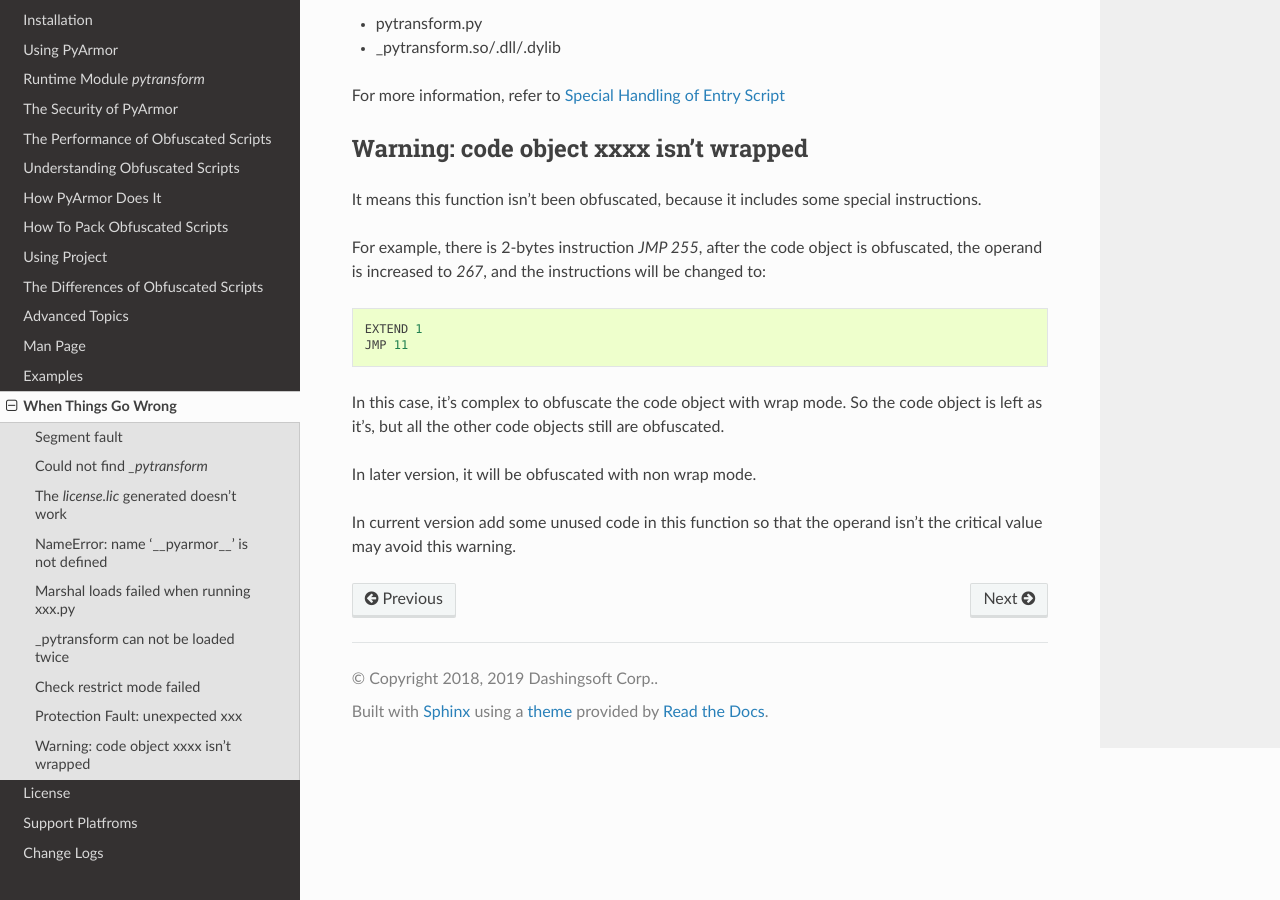
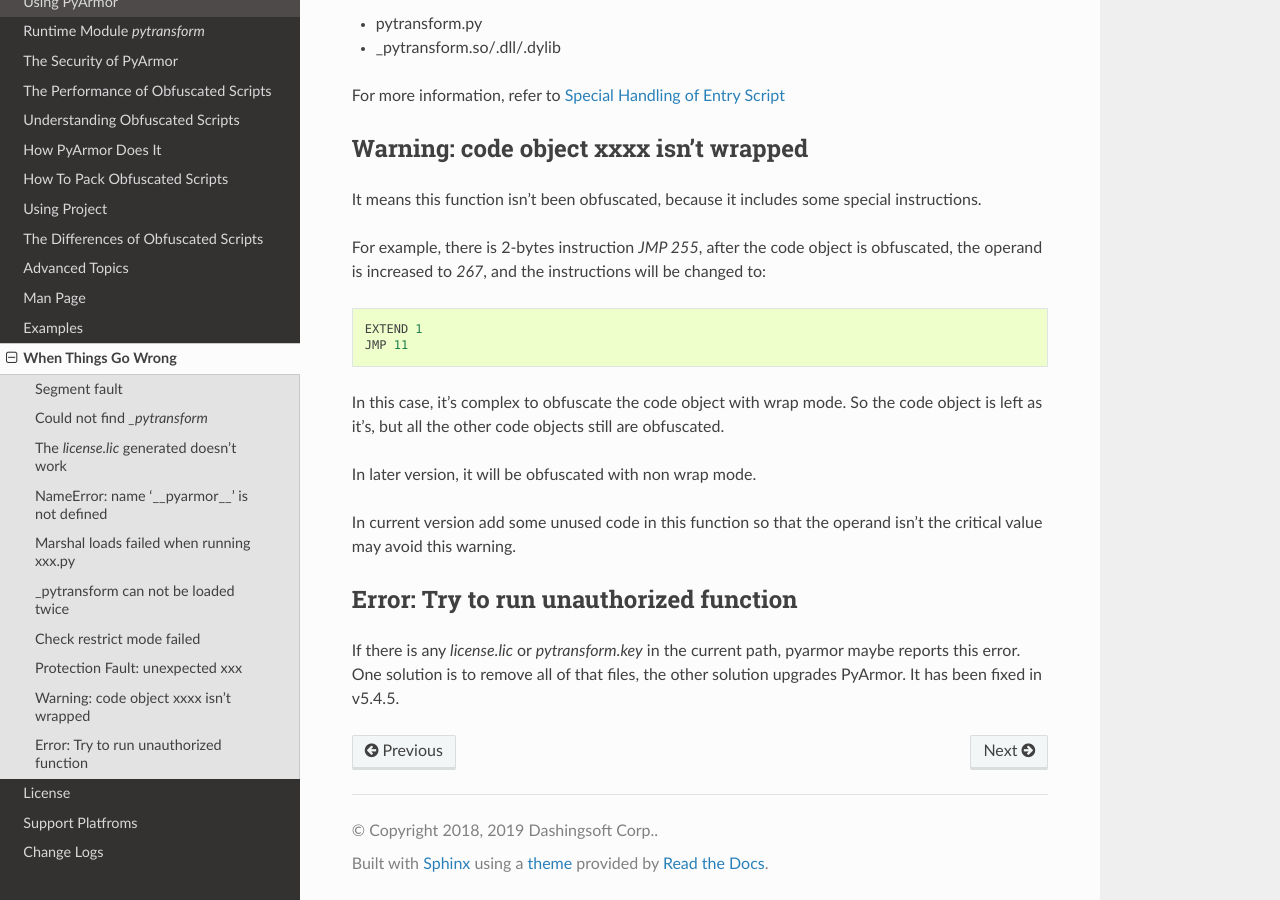
Before and after one commit to dashingsoft/pyarmor, a Sphinx documentation site: the page built from docs/questions.rst, in a window 1280 px wide and 900 px high, scrolled down 2956 px. Built offline with Sphinx 7.4.7 and the Read the Docs theme 2.0.0, drawn with Linux system fonts in a browser that asks for light colours.

Commit message:
Document new question

```diff
--- a/docs/questions.rst
+++ b/docs/questions.rst
@@ -167,6 +167,14 @@ In later version, it will be obfuscated with non wrap mode.
 In current version add some unused code in this function so that the
 operand isn't the critical value may avoid this warning.
 
+Error: Try to run unauthorized function
+---------------------------------------
+
+If there is any `license.lic` or `pytransform.key` in the current
+path, pyarmor maybe reports this error. One solution is to remove all
+of that files, the other solution upgrades PyArmor. It has been fixed
+in v5.4.5.
+
 .. How easy is to recover obfuscated code?:
 
     If someone tries to break the obfuscation, he first must be an
```
